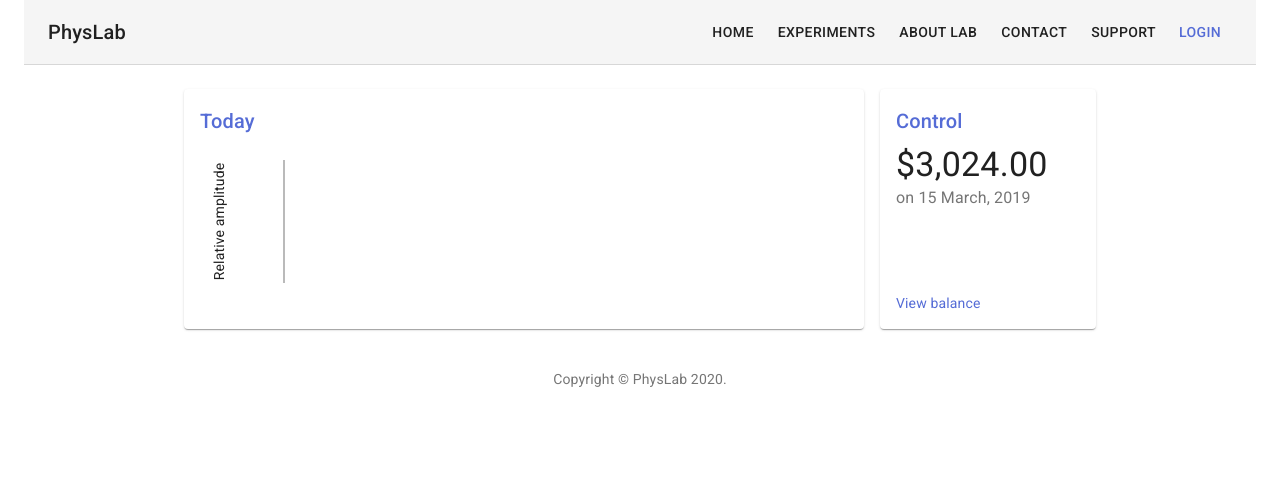
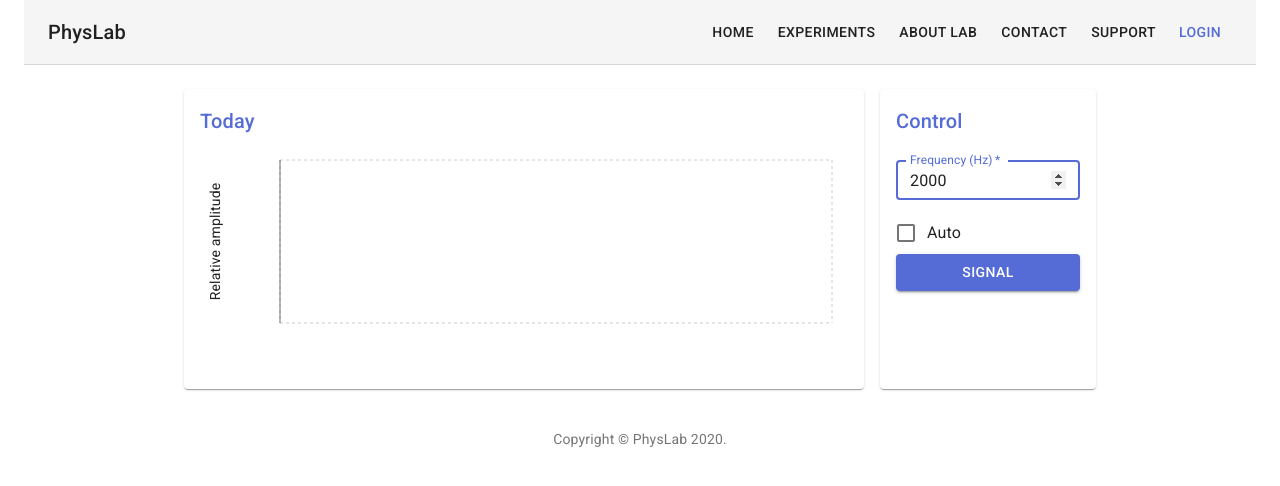
Before and after one commit to CodeImm/ArduinoLabWebSite, a React (Create React App) app: page /lab-1 in a window 1280 px wide. Shown: the top 486 px of the page. Built offline with nearby package versions, Linux system fonts and the light colour scheme; no server answers.

Commit message:
control panel upgrade

```diff
--- a/package.json
+++ b/package.json
@@ -21,7 +21,8 @@
     "react-dom": "latest",
     "react-router-dom": "^5.2.0",
     "react-scripts": "latest",
-    "recharts": "^1.8.5"
+    "recharts": "^1.8.5",
+    "yup": "^0.29.3"
   },
   "browserslist": {
     "production": [
--- a/src/components/Auth/SignIn.jsx
+++ b/src/components/Auth/SignIn.jsx
@@ -13,7 +13,7 @@ import {makeStyles} from '@material-ui/core/styles';
 import Container from '@material-ui/core/Container';
 import {Field, Form, Formik} from 'formik';
 import LinearProgress from "@material-ui/core/LinearProgress";
-import firebase, {FirebaseContext} from "../../firebase";
+import {FirebaseContext} from "../../firebase";
 import Box from "@material-ui/core/Box";
 import {Redirect} from "react-router-dom";
 
@@ -41,11 +41,11 @@ export default function SignIn() {
     const classes = useStyles();
     const [firebaseError, setFirebaseError] = React.useState(null);
 
-    const {user} = React.useContext(FirebaseContext);
+    const {firebase} = React.useContext(FirebaseContext);
 
-    if (user) {
-        return <Redirect from="/login" to="/"/>
-    }
+    // if (user) {
+    //     return <Redirect from="/login" to="/"/>
+    // }
 
     return (
         <Container component="main" maxWidth="xs">
--- a/src/components/Chart/Chart.js
+++ b/src/components/Chart/Chart.js
@@ -1,6 +1,6 @@
 import React from 'react';
 import {useTheme} from '@material-ui/core/styles';
-import {Label, Line, LineChart, ResponsiveContainer, XAxis, YAxis} from 'recharts';
+import {CartesianGrid, Label, Line, LineChart, ResponsiveContainer, Tooltip, XAxis, YAxis} from 'recharts';
 import Title from '../shared/Title';
 import {FirebaseContext} from "../../firebase";
 
@@ -79,11 +79,14 @@ export default function Chart(props) {
                     margin={{
                         top: 16,
                         right: 16,
-                        bottom: 0,
-                        left: 24,
+                        bottom: 20,
+                        left: 20,
                     }}
                 >
-                    <XAxis dataKey="frequency" stroke={theme.palette.text.secondary}/>
+                    <CartesianGrid strokeDasharray="3 3" />
+                    <XAxis dataKey="frequency" stroke={theme.palette.text.secondary}>
+                        <Label value="Frequency, Hz" offset={0} position="bottom" />
+                    </XAxis>
                     <YAxis stroke={theme.palette.text.secondary}>
                         <Label
                             angle={270}
@@ -93,7 +96,8 @@ export default function Chart(props) {
                             Relative amplitude
                         </Label>
                     </YAxis>
-                    <Line type="monotone" dataKey="amplitude" stroke={theme.palette.primary.main} dot={false}/>
+                    <Tooltip />
+                    <Line type="monotone" dataKey="amplitude" stroke={theme.palette.primary.main} activeDot={{ r: 8 }}/>
                 </LineChart>
             </ResponsiveContainer>
         </React.Fragment>
--- a/src/components/PanelControl/PanelControl.js
+++ b/src/components/PanelControl/PanelControl.js
@@ -1,12 +1,18 @@
 import React from 'react';
-import Link from '@material-ui/core/Link';
-import { makeStyles } from '@material-ui/core/styles';
+import {makeStyles} from '@material-ui/core/styles';
 import Typography from '@material-ui/core/Typography';
 import Title from './../shared/Title';
-
-function preventDefault(event) {
-    event.preventDefault();
-}
+import {FirebaseContext} from "../../firebase";
+import Button from '@material-ui/core/Button';
+// import {Checkbox, } from 'formik-material-ui';
+import FormControlLabel from '@material-ui/core/FormControlLabel';
+import {Field, Form, Formik} from 'formik';
+import MaterialSlider from "../shared/MaterialSlider";
+import TextField from "@material-ui/core/TextField";
+import Checkbox from "@material-ui/core/Checkbox";
+import * as Yup from "yup";
+import MaterialField from "../shared/MaterialField";
+import LinearProgressWithLabel from "../shared/LinearProgressWithLable";
 
 const useStyles = makeStyles({
     depositContext: {
@@ -14,22 +20,139 @@ const useStyles = makeStyles({
     },
 });
 
+const ControlSchema = Yup.object().shape({
+    frequency: Yup.number()
+        .lessThan(10000, "Must be between 30Hz and 10000Hz")
+        .moreThan(30, "Must be between 30Hz and 10000Hz")
+        .required("Required")
+})
+
+
 export default function PanelControl() {
     const classes = useStyles();
+    const [step, setStep] = React.useState(10);
+    const {user, firebase} = React.useContext(FirebaseContext);
+    const [firebaseError, setFirebaseError] = React.useState(null);
+    const [progress, setProgress] = React.useState(10);
+
+    React.useEffect(() => {
+        const timer = setInterval(() => {
+            setProgress((prevProgress) => (prevProgress >= 100 ? 0 : prevProgress + 10));
+        }, 800);
+        return () => {
+            clearInterval(timer);
+        };
+    }, []);
+
+    function valuetext(value) {
+        return `${value}°C`;
+    }
+
     return (
         <React.Fragment>
             <Title>Control</Title>
-            <Typography component="p" variant="h4">
-                $3,024.00
-            </Typography>
-            <Typography color="textSecondary" className={classes.depositContext}>
-                on 15 March, 2019
-            </Typography>
-            <div>
-                <Link color="primary" href="#" onClick={preventDefault}>
-                    View balance
-                </Link>
-            </div>
+            <Formik
+                initialValues={{
+                    frequency: 2000,
+                    auto: false,
+                    range: [2000, 6000],
+                    step: 10,
+                }}
+                validationSchema={ControlSchema}
+                onSubmit={(values, {setSubmitting}) => {
+                    const {frequency} = values;
+                    const statusRef = firebase.database.ref('status');
+                    if(values.auto){
+
+                    }else{
+                        try {
+                            statusRef.update({
+                                frequency: frequency,
+                                bpState: true,
+                            });
+                        } catch (error) {
+                            setSubmitting(false);
+                            setFirebaseError(error.message);
+                        }
+
+                    }
+                    setTimeout(() => {
+                        alert(JSON.stringify(values, null, 2));
+                        setSubmitting(false);
+                    }, 400);
+                }}
+            >
+                {({isSubmitting, handleChange, handleBlur, values, dirty, isValid, errors}) => (
+                    <Form>
+                        <MaterialField
+                            as={TextField}
+                            variant="outlined"
+                            margin="normal"
+                            size="small"
+                            required
+                            fullWidth
+                            name="frequency"
+                            label="Frequency (Hz)"
+                            type="number"
+                            step="100"
+                            error={!!errors.frequency}
+                            id="frequency"
+                            autoComplete="none"
+                            autoFocus
+                            disabled={values.auto}
+                        />
+
+                        <FormControlLabel
+                            control={<Field as={Checkbox} type="checkbox" color="primary"
+                                            name="auto"/>}
+                            label="Auto"
+                        />
+                        {values.auto &&
+                        <>
+                            <Typography id="discrete-slider" gutterBottom>
+                                Frequency Range
+                            </Typography>
+                            <MaterialSlider
+                                name="range"
+                                id="range"
+                                valueLabelDisplay="auto"
+                                aria-labelledby="range-slider"
+                                getAriaValueText={valuetext}
+                                step={10}
+                                min={30}
+                                max={10000}
+                            />
+                            <Typography id="discrete-slider" gutterBottom>
+                                Step
+                            </Typography>
+                            <MaterialSlider
+                                name="step"
+                                id="step"
+                                defaultValue={10}
+                                getAriaValueText={valuetext}
+                                aria-labelledby="discrete-slider"
+                                valueLabelDisplay="auto"
+                                step={10}
+                                marks
+                                min={10}
+                                max={200}
+                            />
+                            <LinearProgressWithLabel value={progress} />
+                        </>
+                        }
+                        <Button
+                            type="submit"
+                            fullWidth
+                            variant="contained"
+                            color="primary"
+                            disabled={!isValid || isSubmitting}
+                            className={classes.submit}
+                        >
+                            Signal
+                        </Button>
+                    </Form>
+                )}
+            </Formik>
         </React.Fragment>
     );
 }
--- /dev/null
+++ b/src/components/shared/LinearProgressWithLable.js
@@ -0,0 +1,21 @@
+import React from 'react';
+import Box from "@material-ui/core/Box";
+import LinearProgress from "@material-ui/core/LinearProgress";
+import Typography from "@material-ui/core/Typography";
+
+function LinearProgressWithLabel(props) {
+    return (
+        <Box display="flex" alignItems="center">
+            <Box width="100%" mr={1}>
+                <LinearProgress variant="determinate" {...props} />
+            </Box>
+            <Box minWidth={35}>
+                <Typography variant="body2" color="textSecondary">{`${Math.round(
+                    props.value,
+                )}%`}</Typography>
+            </Box>
+        </Box>
+    );
+}
+
+export default LinearProgressWithLabel;
--- /dev/null
+++ b/src/components/shared/MaterialField.js
@@ -0,0 +1,15 @@
+import {ErrorMessage, Field} from 'formik';
+import React from "react";
+
+const MaterialField = ({label, ...props}) => {
+
+    return (
+        <Field
+            label={label}
+            {...props}
+            helperText={ <ErrorMessage name={props.name}/>}
+        />
+    );
+};
+
+export default MaterialField;
--- /dev/null
+++ b/src/components/shared/MaterialSlider.js
@@ -0,0 +1,18 @@
+import {useField} from 'formik';
+import React from "react";
+import Slider from "@material-ui/core/Slider";
+
+const MaterialSlider = (props) => {
+    const [field, meta, helpers] = useField(props);
+    return (
+        <Slider
+            name = {props.name}
+            {...field}
+            {...props}
+            onBlur={(e) => helpers.setTouched(e)}
+            onChange={(e, v) => helpers.setValue(v)}
+        />
+    );
+};
+
+export default MaterialSlider;
--- a/src/pages/LabPage.js
+++ b/src/pages/LabPage.js
@@ -20,11 +20,11 @@ const useStyles = makeStyles((theme) => ({
     paper: {
         padding: theme.spacing(2),
         display: 'flex',
-        overflow: 'auto',
+        overflow: 'none',
         flexDirection: 'column',
     },
     fixedHeight: {
-        height: 240,
+        height: 300,
     },
 }));
 
```
Also changed, not shown: 1 other file (tests, documents, lock files or other folders).
